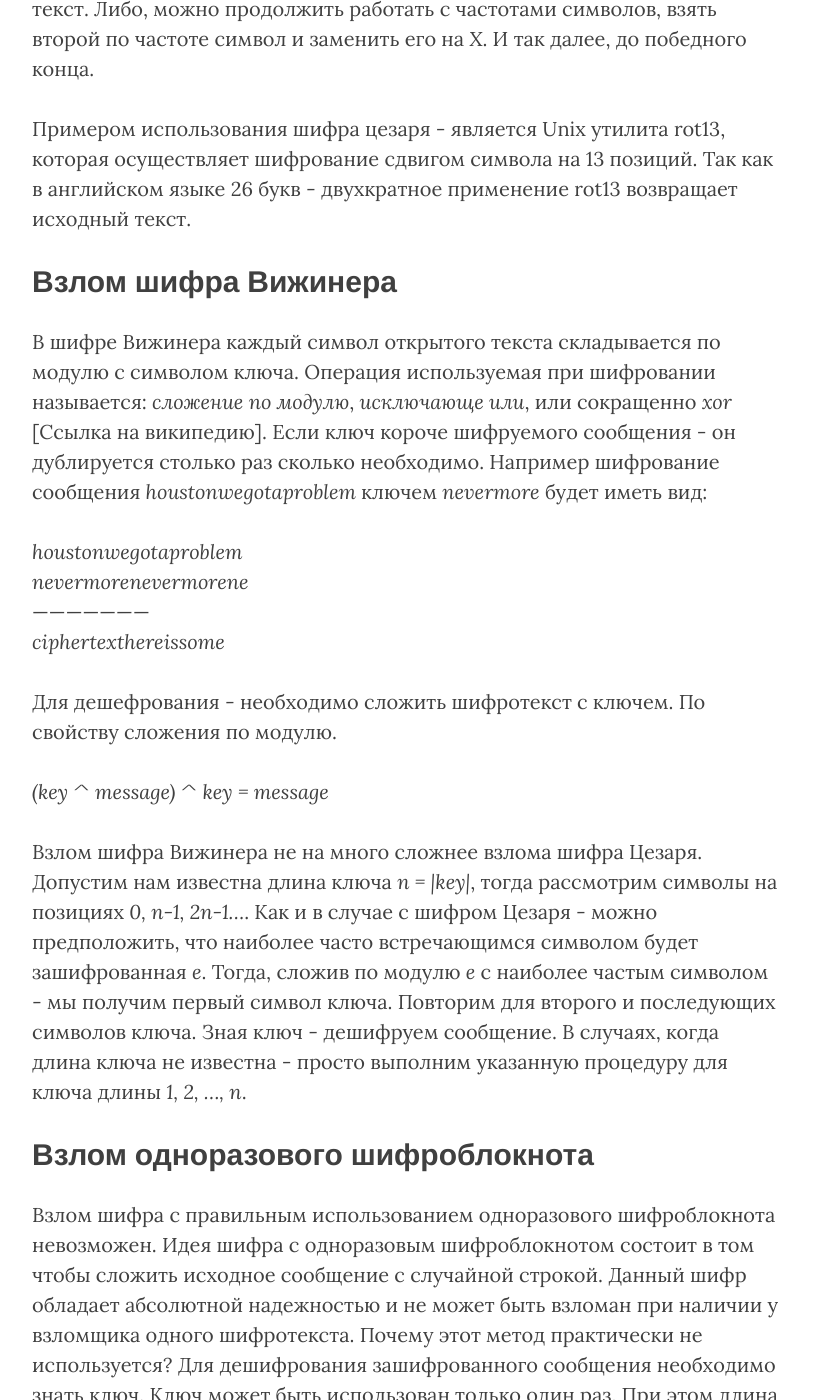
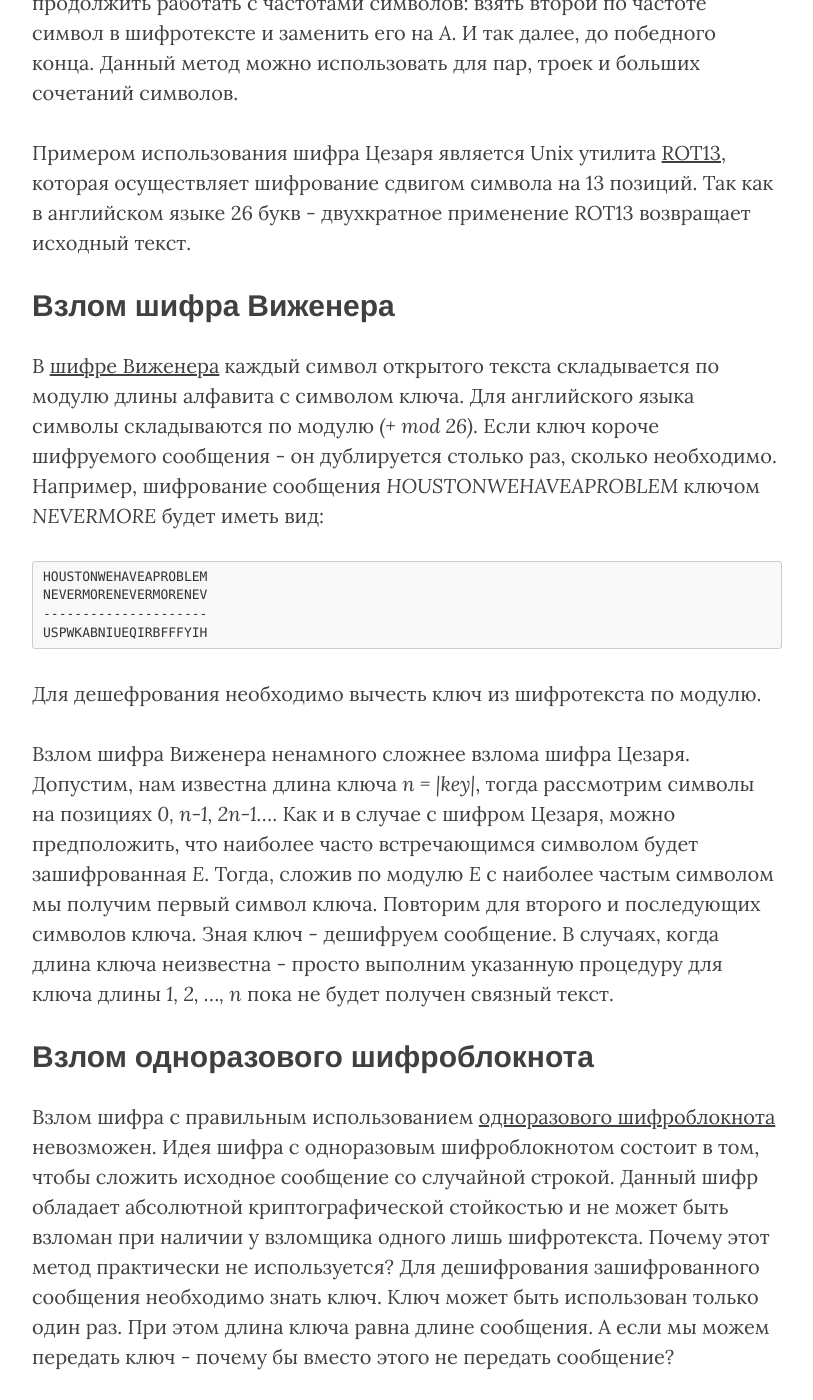
Before and after one commit to rmalkevy/re9ulus.github.io, a Jekyll site: the page built from _posts/2015-04-05-hacking-easy-ciphers.markdown, in a window 1280 px wide and 1400 px high, scrolled down 1304 px. Shown: the whole window, without its empty margins (233-1046 px from the left). Built offline with Jekyll 4.4.1, drawn with Linux system fonts in a browser that asks for light colours; nearby versions of some CDN libraries; some of the changed text lies outside the part shown.

Commit message:
Update hacking-easy-ciphers post

```diff
--- a/_posts/2015-04-05-hacking-easy-ciphers.markdown
+++ b/_posts/2015-04-05-hacking-easy-ciphers.markdown
@@ -1,6 +1,6 @@
 ---
 layout:     post
-title:      "Взлом простых шифров."
+title:      "Взлом простых шифров"
 date:       2015-04-05 12:00:00
 author:     "Vasiliy Zemlyanov"
 header-img: "img/post-bg-02.jpg"
@@ -12,52 +12,55 @@
 
 ## Взлом шифра Цезаря
 
-Суть шифра Цезаря очень проста. Мы просто заменяем каждый букву алфавита на следующую или предыдущий на n позиций. Например, для n = 3.
+Суть [шифра Цезаря](https://ru.wikipedia.org/wiki/Шифр_Цезаря "Шифр Цезаря") очень проста. Мы просто заменяем каждый символ алфавита на следующий или предыдущий на n позиций. Например, для n = 3.
 
+<pre>
 - a -> c
 - b -> d
 - ...
 - x -> a
 - z -> b
+</pre>
 
-Таким образом, сообщение **hello world** будет зашифровано как **abra-kadabra**.
+Таким образом, сообщение **HELLOWORLD** будет зашифровано как **KHOORZRUOG**.
 
-Как взломать шифр цезаря.
+Лингвисты подсчитали насколько часто каждый символ алфавита встречается в текстах определенного языка. Например, в [английском языке](http://en.wikipedia.org/wiki/Letter_frequency "Letter frequency") символ *E* встречается чаще остальных *(12.702%)*. Применяя частотный анализ находим наиболее часто встречающийся в шифротексте символ. Т.е. если чаще всего в шифротексте встречается символ *K* - то, наиболее вероятно, что при шифровании *E* переходит в *K*, значит *n = 6*.
+Зная *n* и метод шифрования ничего не стоит заменить каждый символ шифротекста на его *n*-го предшественника в алфавите и получить исходный текст.
+Либо можно продолжить работать с частотами символов: взять второй по частоте символ в шифротексте и заменить его на *A*. И так далее, до победного конца.
+Данный метод можно использовать для пар, троек и больших сочетаний символов.
 
-Лингвисты подсчитали на сколько часто каждая буква алфавита встречается в текстах определенного языка. Применяя частотный анализ находим наиболее часто встречающуюся букву. Т.е. если чаще всего в шифротексте встречается буква *k* - то она наиболее вероятно что при шифровании *e* переходит в *h*, значит *n = 3*.
-Зная *n* и метод шифрования ничего не стоит заменить каждую из букв на ее *n*-го предшественника и получить исходный текст.
-Либо, можно продолжить работать с частотами символов, взять второй по частоте символ и заменить его на *X*. И так далее, до победного конца.
+Примером использования шифра Цезаря является Unix утилита [ROT13](https://ru.wikipedia.org/wiki/ROT13 "ROT13"), которая осуществляет шифрование сдвигом символа на 13 позиций. Так как в английском языке 26 букв - двухкратное применение ROT13 возвращает исходный текст.
 
-Примером использования шифра цезаря - является Unix утилита rot13, которая осуществляет шифрование сдвигом символа на 13 позиций. Так как в английском языке 26 букв - двухкратное применение rot13 возвращает исходный текст.
+## Взлом шифра Виженера
 
-## Взлом шифра Вижинера
+В [шифре Виженера](https://ru.wikipedia.org/wiki/Шифр_Виженера "Шифр Виженера") каждый символ открытого текста складывается по модулю длины алфавита с символом ключа. Для английского языка символы складываются по модулю *(+ mod 26)*. Если ключ короче шифруемого сообщения - он дублируется столько раз, сколько необходимо. Например, шифрование сообщения *HOUSTONWEHAVEAPROBLEM* ключом *NEVERMORE* будет иметь вид:
 
-В шифре Вижинера каждый символ открытого текста складывается по модулю с символом ключа. Операция используемая при шифровании называется: *сложение по модулю*, *исключающе или*, или сокращенно *xor* [Ссылка на википедию]. Если ключ короче шифруемого сообщения - он дублируется столько раз сколько необходимо. Например шифрование сообщения *houstonwegotaproblem* ключем *nevermore* будет иметь вид:
+<pre>
+HOUSTONWEHAVEAPROBLEM
+NEVERMORENEVERMORENEV
+---------------------
+USPWKABNIUEQIRBFFFYIH
+</pre>
 
-*houstonwegotaproblem* <br />
-*nevermorenevermorene* <br />
----------------------  <br />
-*ciphertexthereissome* <br />
+Для дешефрования необходимо вычесть ключ из шифротекста по модулю.
 
-Для дешефрования - необходимо сложить шифротекст с ключем. По свойству сложения по модулю.
-
-*(key ^ message) ^ key = message*
-
-Взлом шифра Вижинера не на много сложнее взлома шифра Цезаря.
-Допустим нам известна длина ключа *n = |key|*, тогда рассмотрим символы на позициях *0, n-1, 2n-1...*. Как и в случае с шифром Цезаря - можно предположить, что наиболее часто встречающимся символом будет зашифрованная *e*. Тогда, сложив по модулю *e* с наиболее частым символом - мы получим первый символ ключа. Повторим для второго и последующих символов ключа. Зная ключ - дешифруем сообщение.
-В случаях, когда длина ключа не известна - просто выполним указанную процедуру для ключа длины *1, 2, ..., n*.
+Взлом шифра Виженера ненамного сложнее взлома шифра Цезаря.
+Допустим, нам известна длина ключа *n = |key|*, тогда рассмотрим символы на позициях *0, n-1, 2n-1...*. Как и в случае с шифром Цезаря, можно предположить, что наиболее часто встречающимся символом будет зашифрованная *E*. Тогда, сложив по модулю *E* с наиболее частым символом мы получим первый символ ключа. Повторим для второго и последующих символов ключа. Зная ключ - дешифруем сообщение.
+В случаях, когда длина ключа неизвестна - просто выполним указанную процедуру для ключа длины *1, 2, ..., n* пока не будет получен связный текст.
 
 ## Взлом одноразового шифроблокнота
 
-Взлом шифра с правильным использованием одноразового шифроблокнота невозможен. Идея шифра с одноразовым шифроблокнотом состоит в том чтобы сложить исходное сообщение с случайной строкой. Данный шифр обладает абсолютной надежностью и не может быть взломан при наличии у взломщика одного шифротекста.
+Взлом шифра с правильным использованием [одноразового шифроблокнота](https://ru.wikipedia.org/wiki/Шифр_Вернама "Одноразовый шифроблокнот") невозможен. Идея шифра с одноразовым шифроблокнотом состоит в том, чтобы сложить исходное сообщение со случайной строкой. Данный шифр обладает абсолютной криптографической стойкостью и не может быть взломан при наличии у взломщика одного лишь шифротекста.
 Почему этот метод практически не используется?
 Для дешифрования зашифрованного сообщения необходимо знать ключ. Ключ может быть использован только один раз. При этом длина ключа равна длине сообщения.
 А если мы можем передать ключ - почему бы вместо этого не передать сообщение?
 
-В случае если один ключ был использован для шифрования нескольких сообщений - например *m1* и *m2*, все что необходимо сделать взломщику - сложить их по модулю.
+В случае, если один ключ был использован для шифрования нескольких сообщений - например *m1* и *m2* все, что необходимо сделать взломщику - сложить их шифротексты по модулю.
 
-*c1 = key ^ m1*
-*c2 = key ^ m2*
-*c1 ^ c2 = m1 ^ m2*
+<pre>
+c1 = key ^ m1
+c2 = key ^ m2
+c1 ^ c2 = m1 ^ m2
+</pre>
 
-имея эту информацию - можно восстановить оригинальные сообщения *m1* и *m2*. Например, зная что в ASCII кодировке сложение по модулю пробела с символами *a-z* окажется в диапазоне [65, 90] можно получить символы открытого текста. Чем больше у взломщика сообщений зашифрованых одним ключем - тем проще осуществить взлом шифра.
+Естественные языки достаточно избыточны, поэтому имея эту информацию, можно восстановить оригинальные сообщения *m1* и *m2*. Например, зная что в ASCII кодировке *XOR* пробела с символами *a-z* окажется в диапазоне [65, 90], можно получить символы открытого текста. Чем больше у взломщика сообщений зашифрованых одним ключом - тем проще осуществить взлом шифра.
```
Also changed, not shown: about.html (+3 -7 lines), img/contact-bg-alt.jpg (added), img/contact-bg.jpg, img/post-bg-03.jpg (deleted).
